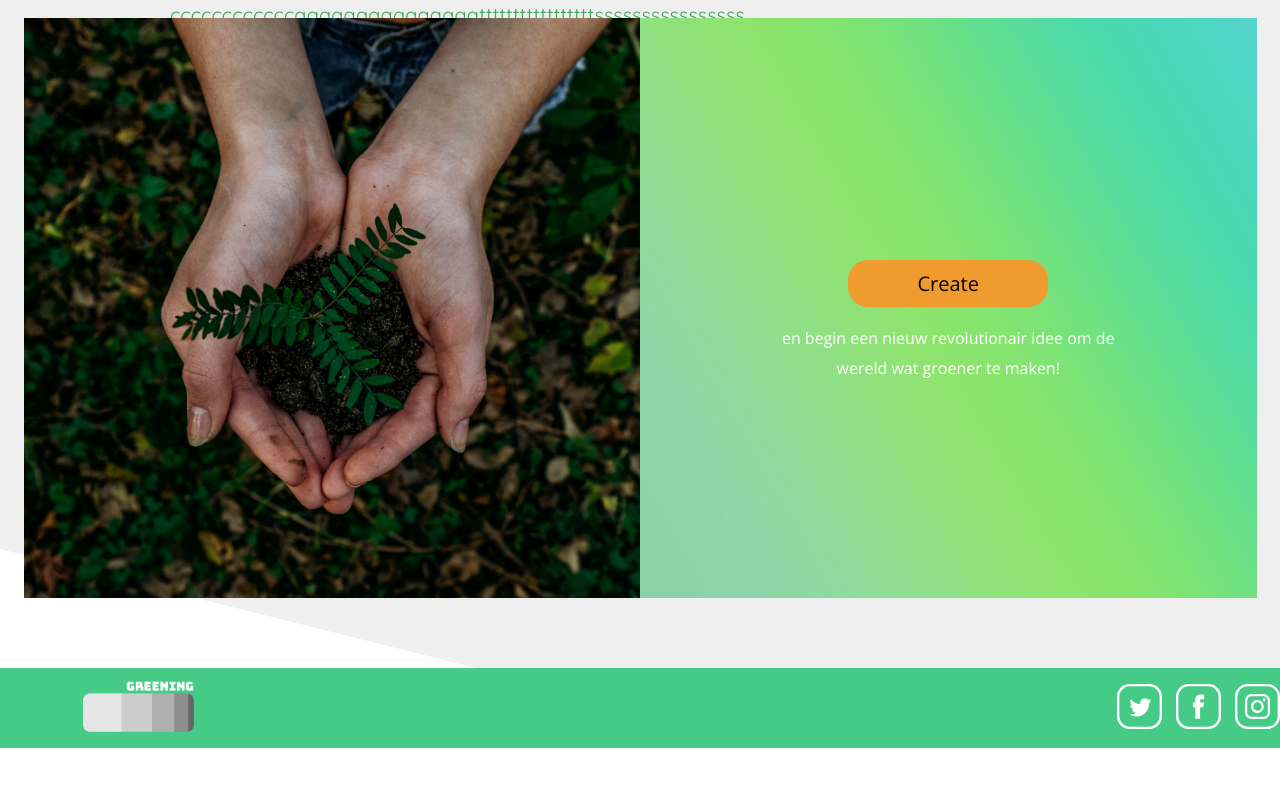
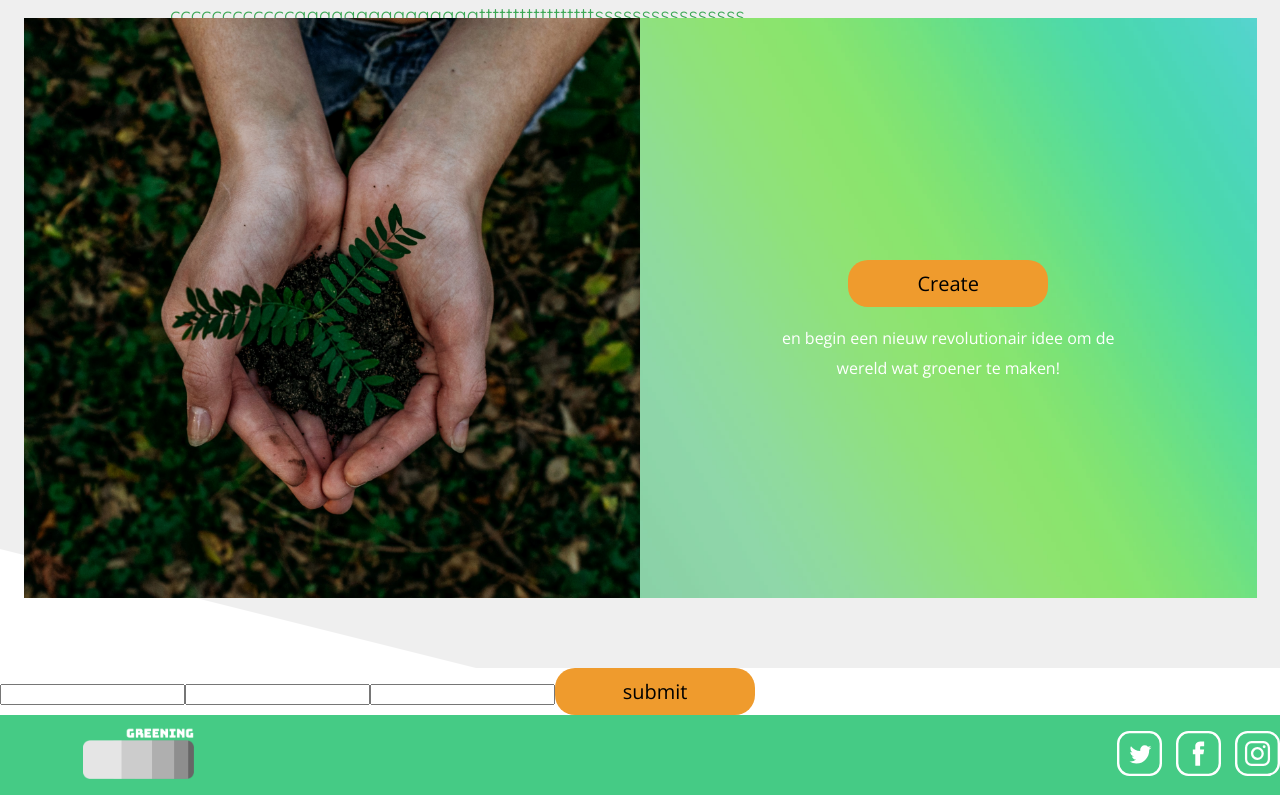
Before and after one commit to YolaLilian/greening-front-end, a React (Create React App) app: page / in a window 1280 px wide. Shown: the part 2682-3477 px from the top of the page. Before the commit the page ends 3430 px from the top, so only its background shows below. Built offline with nearby package versions, Linux system fonts and the light colour scheme.

Commit message:
Added login code

```diff
--- a/src/App.js
+++ b/src/App.js
@@ -9,6 +9,7 @@ import { BrowserRouter, Route } from 'react-router-dom';
 import Ideas from './components/pages/Ideas';
 import TipsTricks from './components/pages/TipsTricks';
 import CreateIdea from './components/pages/CreateIdea';
+import Login from './components/Login';
 import './App.css';
 import Form from './components/Form';
 
@@ -22,7 +23,7 @@ function App() {
           <Cardlink />
           <AboutUs />
           <BrainstormCard />
-          {/* <Form /> */}
+          <Form />
           <Footer />
         </React.Fragment>
       )} />
@@ -32,6 +33,7 @@ function App() {
       <Route path="/ideas" component={Ideas} />
 
       <Route path="/tips-and-tricks" component={TipsTricks} />
+      <Route path="/login" component={Login} />
     </BrowserRouter>
   );
 }
--- a/src/components/Form.js
+++ b/src/components/Form.js
@@ -3,16 +3,22 @@ import { useFormik } from 'formik';
 
 const Form = (addIdea) => {
 
+
+
     const formik = useFormik({
         initialValues: {
             title: '',
             description: '',
-            location: ''
+            subject: ''
         },
         onSubmit: values => {
-            fetch("http://greening.louis.lol/api/idea", {
+            fetch("http://greening.louis.lol/api/ideas", {
                 method: "POST",
-                body: JSON.stringify(values)
+                body: JSON.stringify(values),
+                headers: {
+                    'Accept':'application/json',
+                    'Content-Type':'application/json',
+                }
             })
         },
     });
@@ -22,7 +28,7 @@ const Form = (addIdea) => {
             <form onSubmit={formik.handleSubmit}>
                 <input onChange={formik.handleChange} value={formik.values.title} name="title" />
                 <input onChange={formik.handleChange} value={formik.values.description} name="description" />
-                <input onChange={formik.handleChange} value={formik.values.location} name="location" />
+                <input onChange={formik.handleChange} value={formik.values.subject} name="subject" />
                 <button type="submit">submit</button>
             </form>
         </div>
--- /dev/null
+++ b/src/components/Login.js
@@ -0,0 +1,49 @@
+import React from 'react'
+import { useFormik } from 'formik';
+
+const Form = (addIdea) => {
+
+    const formik = useFormik({
+        initialValues: {
+            username: '',
+            password: ''
+        },
+        onSubmit: values => {
+            console.log(values)
+            fetch("http://greening.louis.lol/api/users", {
+                method: "POST",
+                body: JSON.stringify(values),
+                headers: {
+                    'Accept':'application/json',
+                    'Content-Type':'application/json',
+                }
+            })
+        },
+    });
+
+    const myStyle = {
+        display: "flex",
+        // border: "2px solid red",
+        height: "100vh",
+        justifyContent: "center",
+        alignItems: "center",
+    }
+    const myStyleItem = {
+        // border: "2px solid blue",
+        justifyContent: "center",
+        flexDirection: "center",
+        alignItems: "center",
+    }
+
+    return (
+        <div style={myStyle}>
+            <form onSubmit={formik.handleSubmit} style={myStyleItem}>
+                <input onChange={formik.handleChange} value={formik.values.username} name="username" placeholder="username"/>
+                <input onChange={formik.handleChange} value={formik.values.password} type="password" name="password" placeholder="password" />
+                <button type="submit">submit</button>
+            </form>
+        </div>
+    )
+}
+
+export default Form
```
